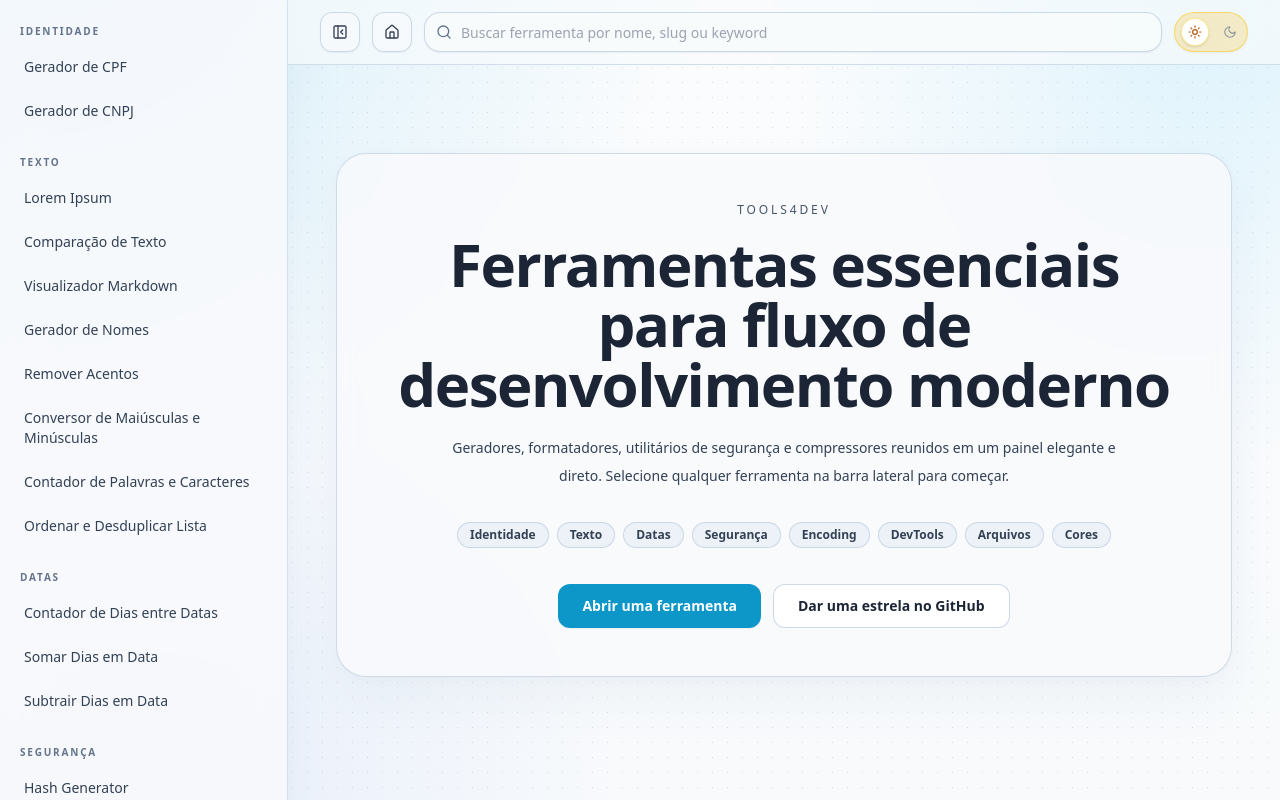
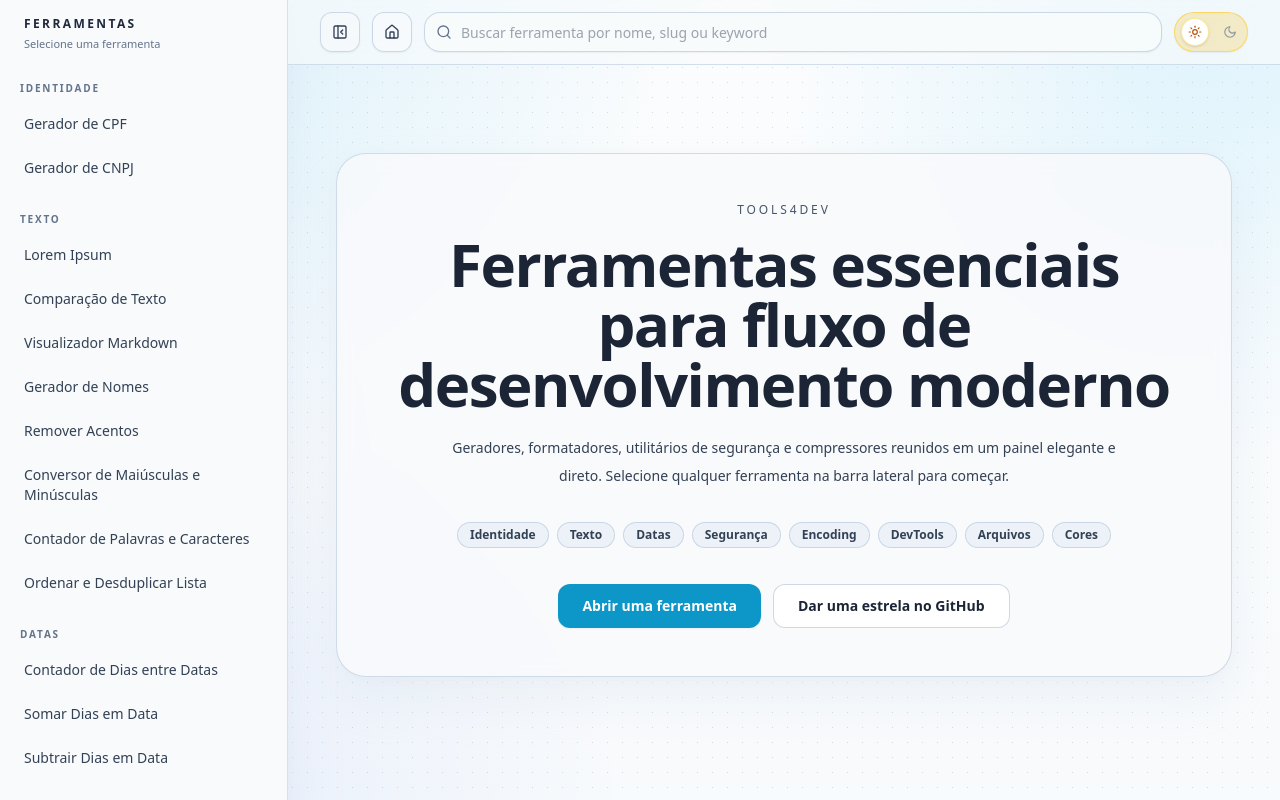
Before and after one commit to marcelogomes90/tools4dev, a Next.js app: page / in a window 1280 px wide. Built offline with nearby package versions, Linux system fonts and the light colour scheme.

Commit message:
feat: add active tool display in sidebar and improve layout structure

```diff
--- a/src/components/layout/sidebar.tsx
+++ b/src/components/layout/sidebar.tsx
@@ -19,6 +19,7 @@ export function Sidebar({
   onNavigate,
 }: SidebarProps) {
   const pathname = usePathname();
+  const activeTool = toolDefinitions.find((tool) => pathname === tool.path);
 
   return (
     <>
@@ -32,15 +33,23 @@ export function Sidebar({
       />
       <aside
         className={cn(
-          'fixed inset-y-0 left-0 z-50 w-72 shrink-0 overflow-x-hidden overflow-y-auto border-r border-surface-border/60 bg-surface/85 px-3 py-4 shadow-card backdrop-blur-xl transition-transform duration-300 lg:sticky lg:top-0 lg:z-auto lg:h-screen lg:shadow-none lg:transition-all',
+          'fixed inset-y-0 left-0 z-50 w-72 shrink-0 overflow-x-hidden overflow-y-auto border-r border-surface-border/60 bg-surface shadow-card backdrop-blur-xl transition-transform duration-300 lg:sticky lg:top-0 lg:z-auto lg:h-screen lg:shadow-none lg:transition-all',
           isMobileOpen ? 'translate-x-0' : '-translate-x-full',
           isDesktopOpen
             ? 'lg:w-72 lg:opacity-100'
-            : 'lg:w-0 lg:border-r-0 lg:px-0 lg:py-0 lg:opacity-0',
+            : 'lg:w-0 lg:border-r-0 lg:opacity-0',
           'lg:translate-x-0',
         )}
       >
-        <nav className="space-y-6 pt-2">
+        <div className="sticky -top-px z-10 flex h-[65px] flex-col bg-surface px-3 pb-1 pt-4">
+          <p className="px-3 text-xs font-semibold uppercase tracking-[0.2em] text-slate-800 dark:text-slate-100">
+            Ferramentas
+          </p>
+          <p className="mt-1 truncate px-3 text-[11px] font-medium text-slate-500 dark:text-slate-300">
+            {activeTool?.name ?? 'Selecione uma ferramenta'}
+          </p>
+        </div>
+        <nav className="space-y-6 px-3 py-4">
           {categories.map((category) => (
             <div key={category}>
               <h3 className="mb-2 px-2 text-[10px] font-semibold uppercase tracking-[0.18em] text-slate-500 dark:text-slate-400">
```
